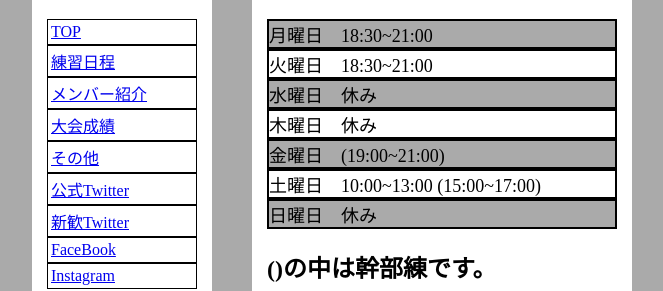
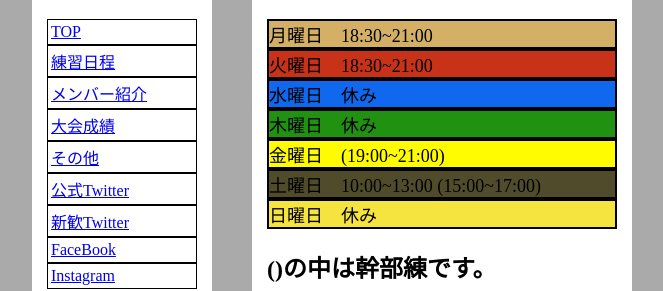
Before and after one commit to qds671/schedule, a plain HTML site: page index.html in a window 1280 px wide. Shown: the part 105-396 px from the top of the page, without its empty margins (308-971 px from the left). Drawn offline with Linux system fonts and the light colour scheme.

Commit message:
Update schedule.css

```diff
--- a/schedule.css
+++ b/schedule.css
@@ -40,23 +40,23 @@ ul{
 }
 
 .ge{
-    background-color: #aaa;
+    background-color: #d3b066;
 }
 .ka{
-    background-color: #fff;
+    background-color: #c73218;
 }
 .su{
-    background-color: #aaa;
+    background-color: #0f68ee;
 }
 .mo{
-    background-color: #fff;
+    background-color: #219112;
 }
 .ki{
-    background-color: #aaa;
+    background-color: #fffb00;
 }
 .do{
-    background-color: #fff;
+    background-color: #504c2b;
 }
 .ni{
-    background-color: #aaa;
+    background-color: #f5e33f;
 }
```
